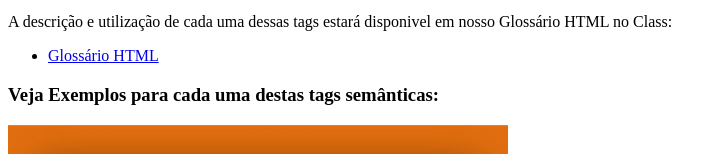
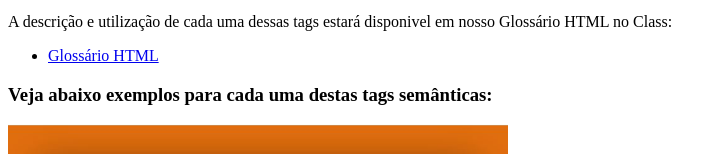
Before and after one commit to Gsanini/atividade_3, a plain HTML site: page index.html in a window 1280 px wide. Shown: the part 2455-2609 px from the top of the page, without its empty margins (0-726 px from the left). Drawn offline with Linux system fonts and the light colour scheme.

Commit message:
nova versão de teste

```diff
--- a/index.html
+++ b/index.html
@@ -179,7 +179,7 @@
                         </ul>
                     </p>
                     <p>
-                        <h3>Veja Exemplos para cada uma destas tags semânticas:</h3>
+                        <h3>Veja abaixo exemplos para cada uma destas tags semânticas:</h3>
                     </p>
                     <p>
                         <img src="./image/main.JPG" alt="main" width="500px"> <br>
@@ -195,7 +195,7 @@
             </section>
         </main>
         <footer>
-                <p>Atividade Prática Aula 02 - 7a Edição do Programa Starter 2022 - <a href="https://www.growdev.com.br/" target="_blank">Growdev</a> </p>
+                <p>Atividade Prática Aula 02 - 7a Edição do Programa Starter 2022 - <a href="https://www.growdev.com.br/" target="_blank" >Growdev</a> </p>
         </footer>
     </body>
 </html>
```
